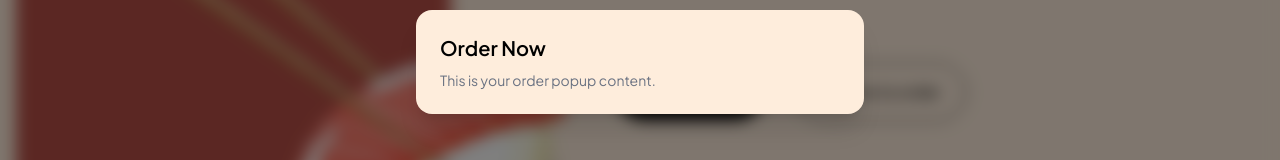
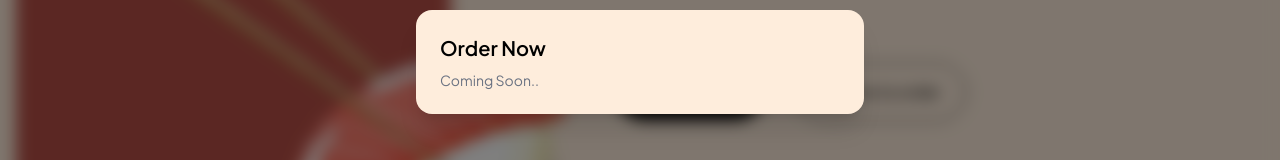
Before and after one commit to rabano-azielrandel/kaiseki, a Next.js app: page / in a window 1280 px wide. Both pictures are taken after a click on the button "Order Now". Shown: the part 338-498 px from the top of the page. Built offline with nearby package versions, Linux system fonts and the light colour scheme.

Commit message:
update hero modal

```diff
--- a/components/sections/hero.tsx
+++ b/components/sections/hero.tsx
@@ -98,16 +98,12 @@
 
       <Modal isOpen={isOrderNow} onClose={() => setIsOrderNow(false)}>
         <h2 className="text-xl font-semibold">Order Now</h2>
-        <p className="mt-2 text-sm text-gray-500">
-          This is your order popup content.
-        </p>
+        <p className="mt-2 text-sm text-gray-500">Coming Soon..</p>
       </Modal>
 
       <Modal isOpen={isHowToOrder} onClose={() => setIsHowToOrder(false)}>
         <h2 className="text-xl font-semibold">How to Order</h2>
-        <p className="mt-2 text-sm text-gray-500">
-          Step-by-step guide goes here.
-        </p>
+        <p className="mt-2 text-sm text-gray-500">Coming Soon..</p>
       </Modal>
     </section>
   );
```
